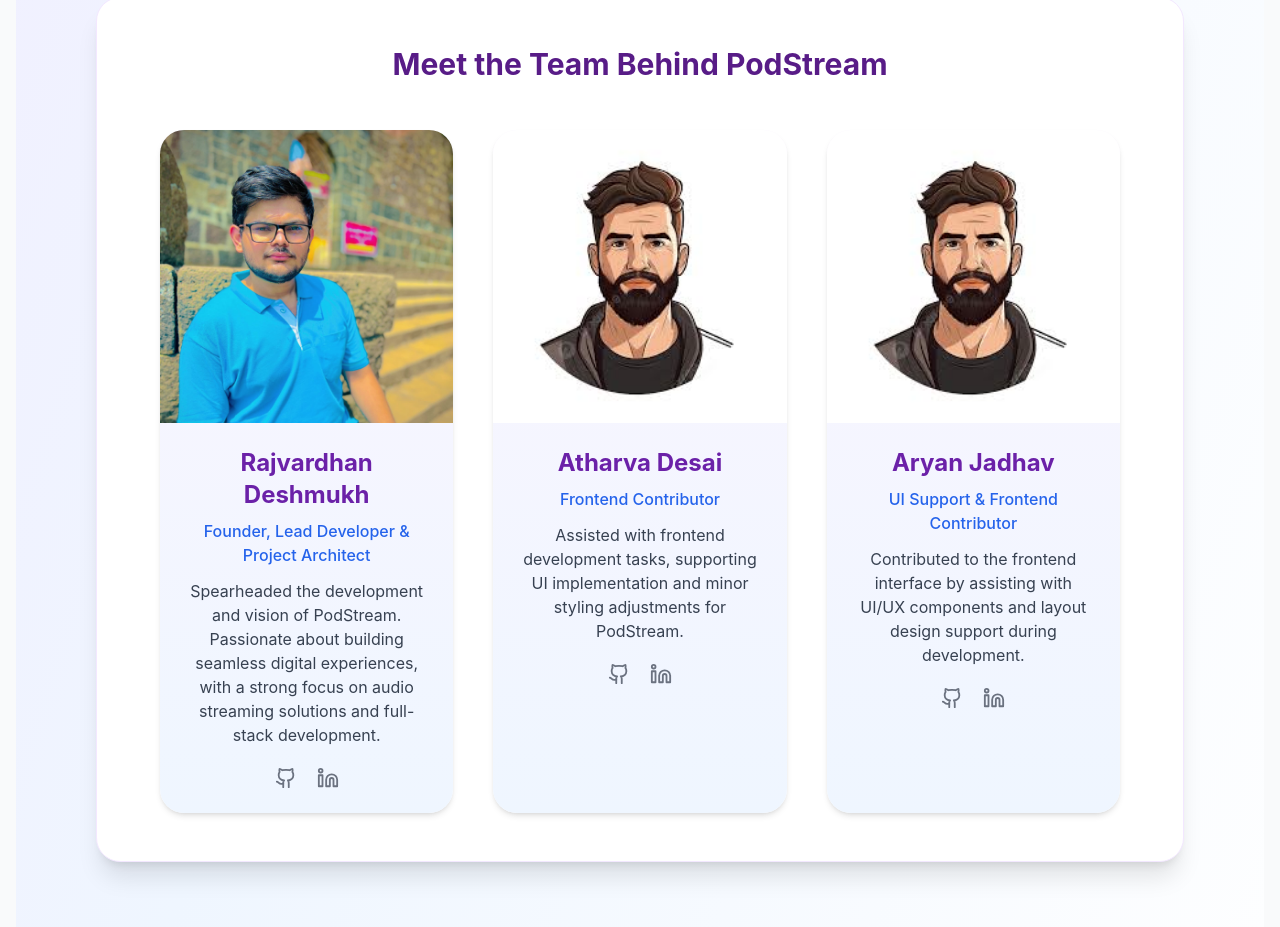
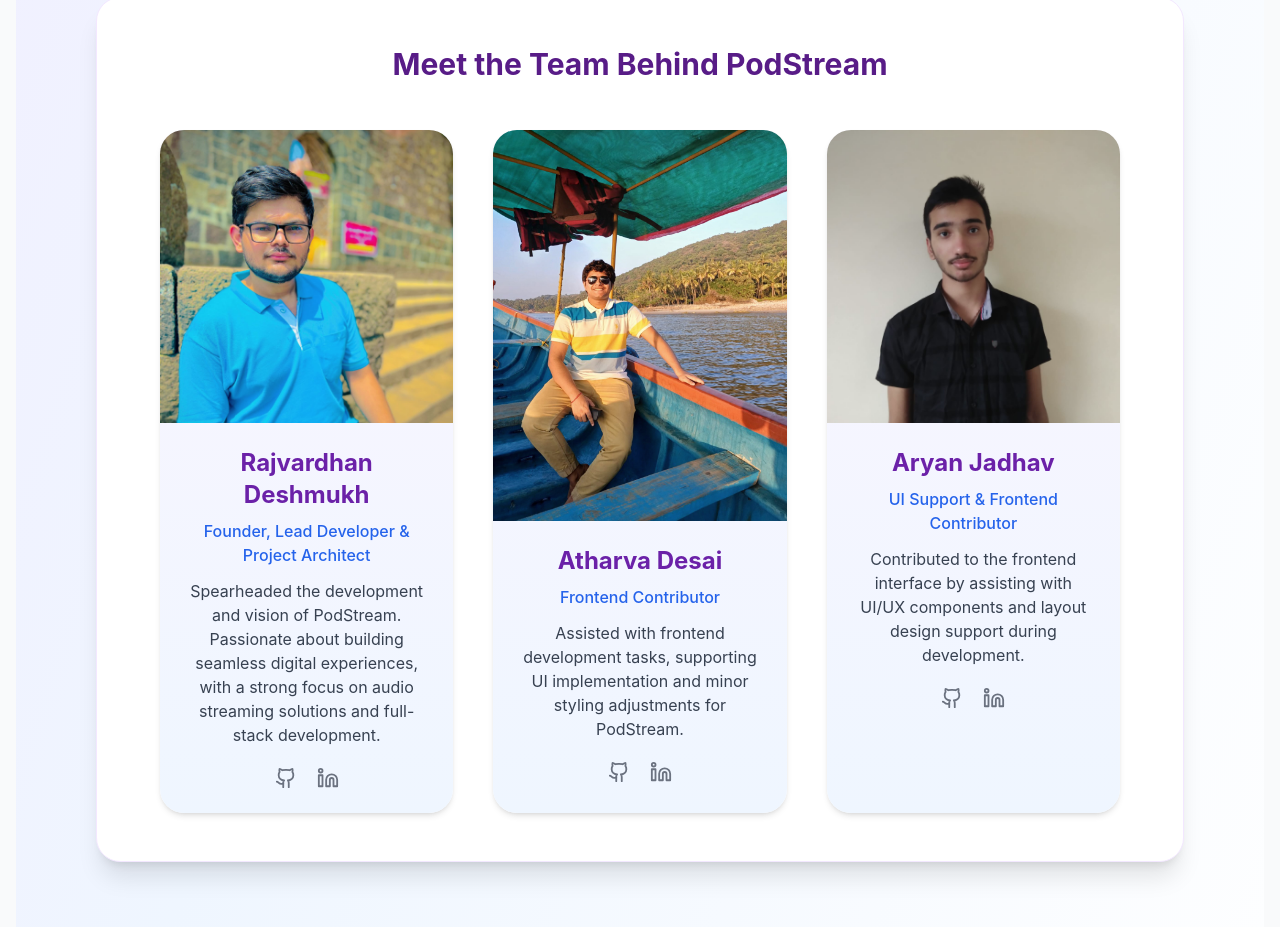
Before and after one commit to raj-deshmukh6403/Podstream, a React (Vite) app in the folder client/: page /about in a window 1280 px wide. Shown: the part 2374-3301 px from the top of the page. Built offline with nearby package versions, Linux system fonts and the light colour scheme.

Commit message:
Test53 Commit

```diff
--- a/client/src/pages/about.jsx
+++ b/client/src/pages/about.jsx
@@ -33,20 +33,20 @@
     name: "Atharva Desai",
     role: "Frontend Contributor",
     bio: "Assisted with frontend development tasks, supporting UI implementation and minor styling adjustments for PodStream.",
-    image: "images/image/Marcus.jpeg",
+    image: "images/image/atharva.jpg",
     social: {
-      github: "https://github.com/Shivagad",
-      linkedin: "https://www.linkedin.com/in/shivaji-gadekar-bbb871264/",
+      github: "https://github.com/iatharva6119",
+      linkedin: "https://www.linkedin.com/in/atharva-desai-754630252/",
     },
   },
   {
     name: "Aryan Jadhav",
     role: "UI Support & Frontend Contributor",
     bio: "Contributed to the frontend interface by assisting with UI/UX components and layout design support during development.",
-    image: "images/image/Marcus.jpeg",
+    image: "images/image/aryan.jpg",
     social: {
       github: "https://github.com/infinityedge24",
-      linkedin: "http://www.linkedin.com/in/anuj2304",
+      linkedin: "https://www.linkedin.com/in/aryan-jadhav-23a232260/",
     },
   },
 ];
```
Also changed, not shown: client/public/images/image/aryan.jpg (added), client/public/images/image/atharva.jpg (added).
